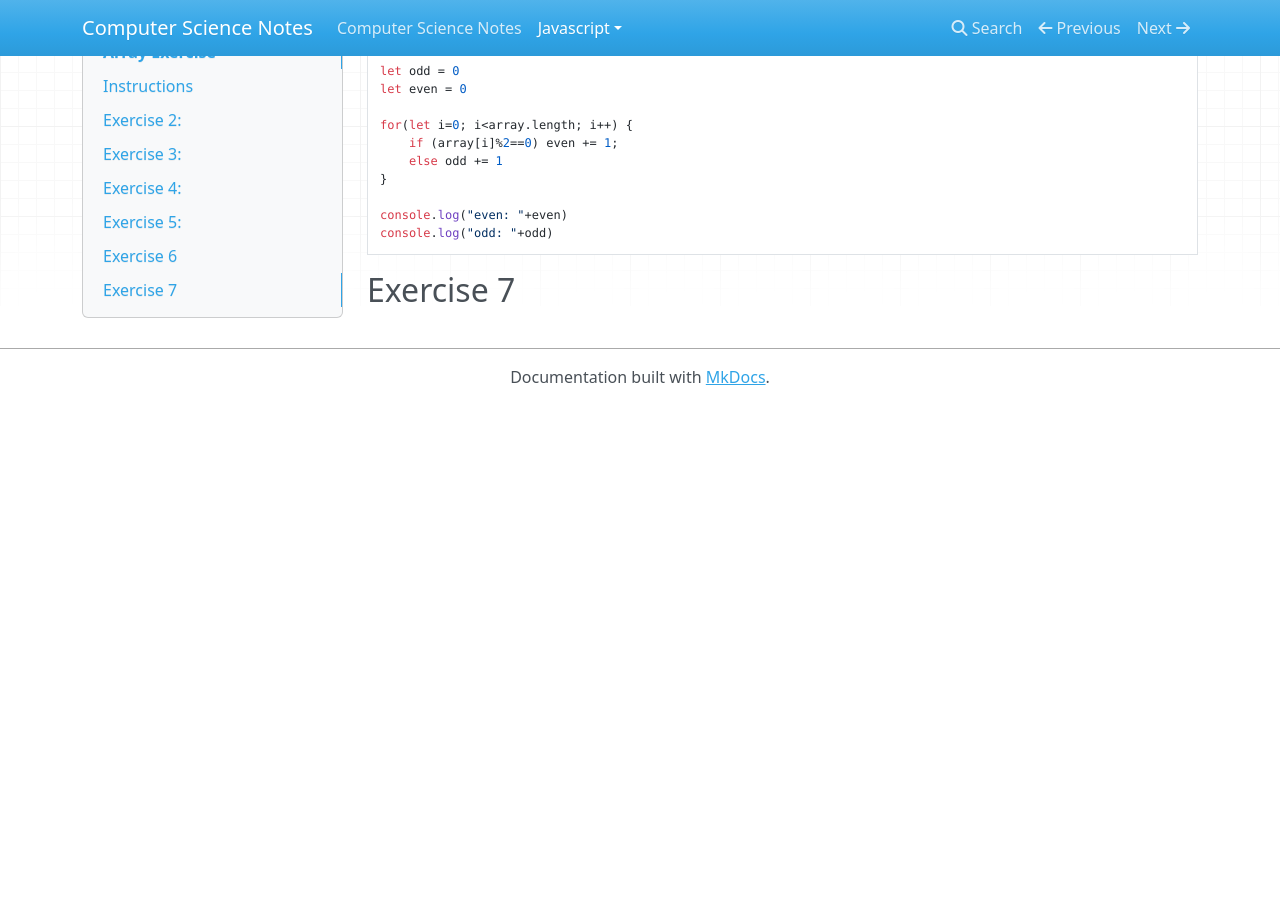
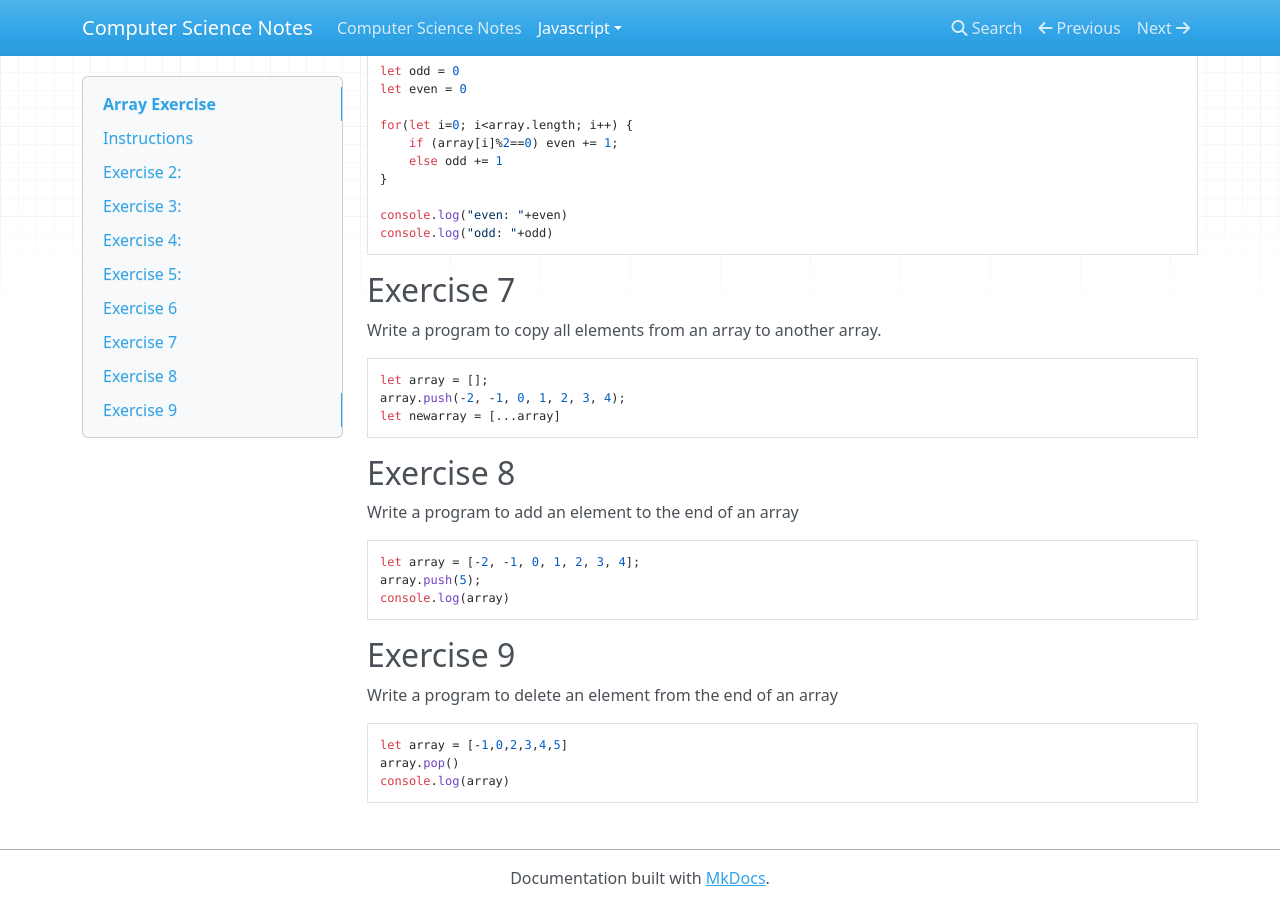
Before and after one commit to OisinJohnston/computer-science-notes, an MkDocs documentation site: the page built from docs/javascript/arrays/exercises.md, in a window 1280 px wide and 900 px high, scrolled down 1953 px. Built offline with MkDocs 1.6.1, drawn with Linux system fonts in a browser that asks for light colours; nearby versions of some CDN libraries; before the commit the page ends 2358 px from its top, so only the background shows below that.

Commit message:
exercises finished

````diff
--- a/docs/javascript/arrays/exercises.md
+++ b/docs/javascript/arrays/exercises.md
@@ -108,3 +108,25 @@ console.log("odd: "+odd)
 ```
 
 ## Exercise 7
+Write a program to copy all elements from an array to another array.
+```js
+let array = [];
+array.push(-2, -1, 0, 1, 2, 3, 4);
+let newarray = [...array]
+```
+
+## Exercise 8
+Write a program to add an element to the end of an array
+```js
+let array = [-2, -1, 0, 1, 2, 3, 4];
+array.push(5);
+console.log(array)
+```
+
+## Exercise 9
+Write a program to delete an element from the end of an array
+```js
+let array = [-1,0,2,3,4,5]
+array.pop()
+console.log(array)
+```
````
